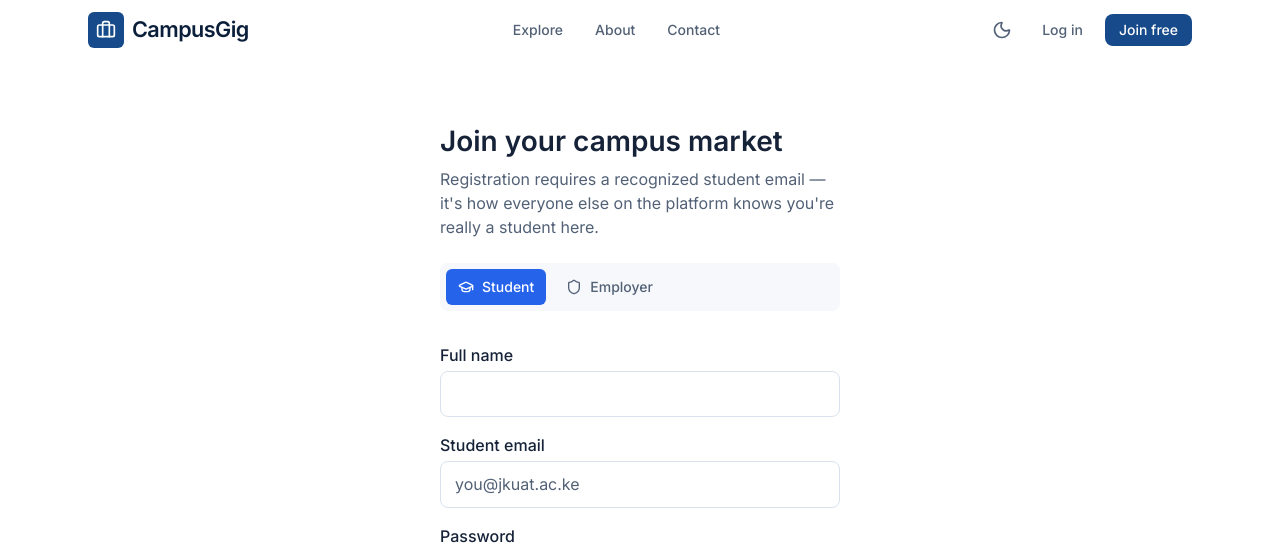
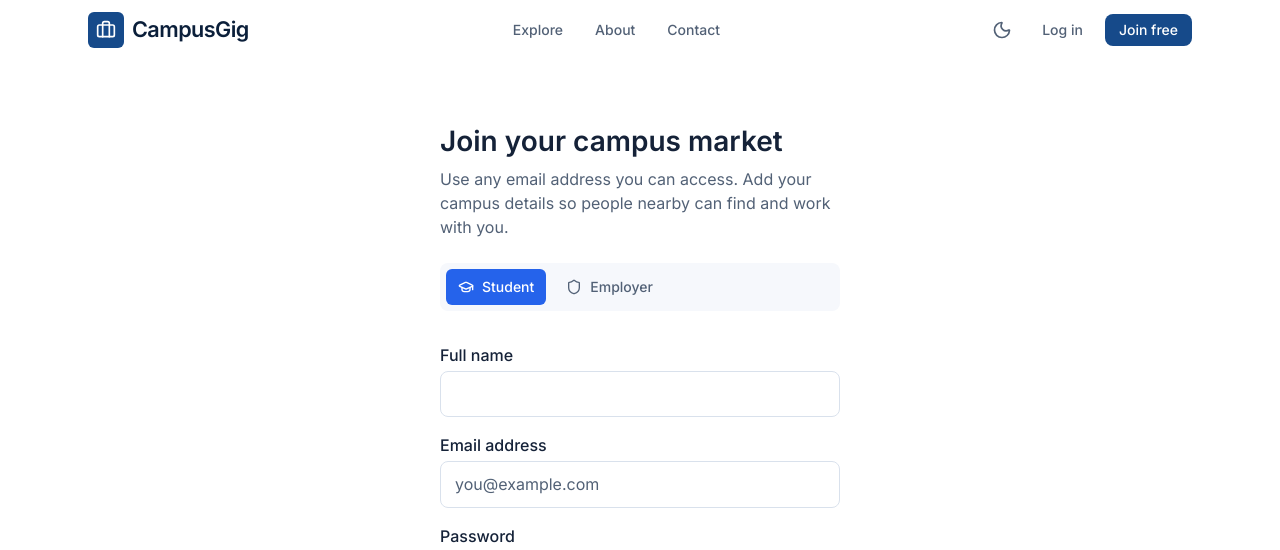
Before and after one commit to abdalla-dev453/soko-comrada, a React (Vite) app in the folder client/: page /register in a window 1280 px wide. Shown: the top 550 px of the page. Built offline with nearby package versions, Linux system fonts and the light colour scheme; no server answers.

Commit message:
fix(registration): allow personal email and complete signup
Allow personal emails in student and employer signup copy, correct schema-compatible student payload submission, simplify optional employer details, and keep new accounts authenticated after registration.

```diff
--- a/client/src/context/AuthContext.jsx
+++ b/client/src/context/AuthContext.jsx
@@ -58,6 +58,7 @@ export function AuthProvider({ children }) {
   const refreshProfile = useCallback(async () => {
     const me = await authApi.fetchMe();
     setUser(me);
+    setStatus("authenticated");
     return me;
   }, []);
 
--- a/client/src/pages/About.jsx
+++ b/client/src/pages/About.jsx
@@ -54,7 +54,7 @@ export default function About() {
             <Principle
               icon={ShieldCheck}
               title="Verified, not anonymous"
-              body="Registration is gated by student email. A rating that follows you means bad actors can't just make a new account and start over."
+              body="Reachable contact details and a rating that follows each account help everyone know who they're working with."
             />
             <Principle
               icon={Users}
--- a/client/src/pages/Home.jsx
+++ b/client/src/pages/Home.jsx
@@ -55,7 +55,7 @@ export default function Home() {
     <>
       <SEO
         title="Comrade Plug — Campus gigs & hustles, sorted"
-        description="Post a task or offer a skill on your campus. Fast, local, and verified by .ac.ke email — no more scrolling five WhatsApp groups."
+        description="Post a task or offer a skill on your campus. Fast, local, and connected to students and employers nearby."
         path="/"
       />
 
@@ -181,11 +181,11 @@ export default function Home() {
               <ShieldCheck className="h-6 w-6 flex-shrink-0 text-success-500" aria-hidden="true" />
               <div>
                 <h3 className="font-display font-semibold text-base text-on-brand">
-                  Verified by student email
+                  Campus-focused accounts
                 </h3>
                 <p className="mt-1 text-sm text-on-brand/70">
-                  Registration is restricted to recognized .ac.ke domains, so you know
-                  who you're dealing with.
+                  Students and employers use reachable email addresses and clear campus
+                  or business details.
                 </p>
               </div>
             </div>
--- a/client/src/pages/Login.jsx
+++ b/client/src/pages/Login.jsx
@@ -26,7 +26,7 @@ export default function Login() {
 
   const validate = () => {
     const errors = {};
-    if (!form.email.trim()) errors.email = "Enter your student email.";
+    if (!form.email.trim()) errors.email = "Enter your email address.";
     if (!form.password) errors.password = "Enter your password.";
     setFieldErrors(errors);
     return Object.keys(errors).length === 0;
--- a/client/src/pages/Privacy.jsx
+++ b/client/src/pages/Privacy.jsx
@@ -3,7 +3,7 @@ import { SEO } from "../components/common/SEO";
 const SECTIONS = [
   {
     heading: "What we collect",
-    body: `When you register, we collect your name, student email, phone number, university, and campus location — the minimum needed to verify you're a real student and to connect you with people on your own campus. When you post or apply to a gig, we store what you write in that listing or application. If you submit an M-Pesa code for a boost or subscription, we store the code and amount to verify the payment.`,
+    body: `When you register, we collect your name, email address, phone number, and the campus or business details you provide. You may use a personal or organization email address. When you post or apply to a gig, we store what you write in that listing or application. If you submit an M-Pesa code for a boost or subscription, we store the code and amount to verify the payment.`,
   },
   {
     heading: "How we use it",
--- a/client/src/pages/Register.jsx
+++ b/client/src/pages/Register.jsx
@@ -7,6 +7,7 @@ import { SEO } from "../components/common/SEO";
 import { Button } from "../components/common/Button";
 import { ErrorBanner, FieldError, fieldClasses } from "../components/common/ErrorBanner";
 import * as authApi from "../api/auth";
+import { useAuth } from "../hooks/useAuth";
 import { useToast } from "../hooks/useToast";
 import { heroItem } from "../utils/motion";
 
@@ -29,6 +30,7 @@ const initialForm = {
 };
 
 export default function Register() {
+  const { refreshProfile } = useAuth();
   const { toast } = useToast();
   const navigate = useNavigate();
 
@@ -38,6 +40,12 @@ export default function Register() {
   const [submitting, setSubmitting] = useState(false);
 
   const set = (key) => (e) => setForm((f) => ({ ...f, [key]: e.target.value }));
+
+  const selectUserType = (userType) => {
+    setForm((current) => ({ ...current, user_type: userType }));
+    setFieldErrors({});
+    setFormError("");
+  };
 
   const validate = () => {
     const errors = {};
@@ -55,7 +63,6 @@ export default function Register() {
       if (!form.campus_location.trim()) errors.campus_location = "Enter your campus, e.g. JKUAT Juja.";
     }
     if (form.user_type === "employer" && !form.business_name.trim()) errors.business_name = "Enter your business name.";
-    if (form.user_type === "employer" && !form.business_registration_number.trim()) errors.business_registration_number = "Enter your registration number.";
     if (form.user_type === "employer" && !form.business_location.trim()) errors.business_location = "Enter your business location.";
     if (form.user_type === "employer" && !form.contact_person_name.trim()) errors.contact_person_name = "Enter the contact person's name.";
     if (form.user_type === "employer" && !/^\+?\d{9,15}$/.test(form.contact_person_phone.trim())) errors.contact_person_phone = "Enter a valid phone number.";
@@ -87,8 +94,17 @@ export default function Register() {
         };
         await authApi.registerEmployer(payload);
       } else {
-        await authApi.registerStudent({ ...form, name: form.name.trim(), email: form.email.trim().toLowerCase() });
+        await authApi.registerStudent({
+          name: form.name.trim(),
+          email: form.email.trim().toLowerCase(),
+          password: form.password,
+          phone_number: form.phone_number,
+          university: form.university.trim(),
+          campus_location: form.campus_location.trim(),
+          referral_code: form.referral_code.trim() || undefined,
+        });
       }
+      await refreshProfile();
       toast({ variant: "success", title: "You're in", description: "Welcome to CampusGig Kenya." });
       navigate("/dashboard", { replace: true });
     } catch (err) {
@@ -102,7 +118,7 @@ export default function Register() {
       }
       setFormError(
         err.message ||
-          "Couldn't create your account. Make sure you're using a recognized student email."
+          "Couldn't create your account. Check your details and try again."
       );
     } finally {
       setSubmitting(false);
@@ -113,7 +129,7 @@ export default function Register() {
     <>
       <SEO
         title="Create your account"
-        description="Register with your student email or employer business details to post opportunities and apply for campus work on CampusGig Kenya."
+        description="Create a student or employer account with an email address you can access."
         path="/register"
       />
       <div className="mx-auto flex max-w-md flex-col justify-center px-4 py-16 sm:px-6">
@@ -121,14 +137,14 @@ export default function Register() {
           <h1 className="font-display font-semibold text-fluid-2xl">Join your campus market</h1>
           <p className="mt-2 text-fluid-sm text-text-secondary">
             {form.user_type === "employer"
-              ? "Employers must verify their business email and registration. Once verified, you can post opportunities to Kenyan students."
-              : 'Registration requires a recognized student email — it\'s how everyone else on the platform knows you\'re really a student here.'}
+              ? "Use a personal or business email you can access. Add your business details for review before posting opportunities."
+              : "Use any email address you can access. Add your campus details so people nearby can find and work with you."}
           </p>
 
           <div className="mt-6 flex items-center gap-2 rounded-lg bg-canvas p-1.5 text-sm">
             <button
               type="button"
-              onClick={() => setForm((f) => ({ ...f, user_type: "student" }))}
+              onClick={() => selectUserType("student")}
               className={`flex items-center gap-2 rounded-md px-3 py-2 font-medium transition-all ${
                 form.user_type === "student"
                   ? "bg-brand-500 text-surface shadow-sm"
@@ -139,7 +155,7 @@ export default function Register() {
             </button>
             <button
               type="button"
-              onClick={() => setForm((f) => ({ ...f, user_type: "employer" }))}
+              onClick={() => selectUserType("employer")}
               className={`flex items-center gap-2 rounded-md px-3 py-2 font-medium transition-all ${
                 form.user_type === "employer"
                   ? "bg-brand-500 text-surface shadow-sm"
@@ -163,12 +179,12 @@ export default function Register() {
               />
             </Field>
 
-            <Field label={form.user_type === "employer" ? "Business email" : "Student email"} id="email" error={fieldErrors.email}>
+            <Field label="Email address" id="email" error={fieldErrors.email}>
               <input
                 id="email"
                 type="email"
                 autoComplete="email"
-                placeholder={form.user_type === "employer" ? "you@company.com" : "you@jkuat.ac.ke"}
+                placeholder="you@example.com"
                 value={form.email}
                 onChange={set("email")}
                 className={fieldClasses(Boolean(fieldErrors.email))}
@@ -221,10 +237,6 @@ export default function Register() {
               </div>
             )}
 
-            <Button type="submit" icon={UserPlus} loading={submitting} fullWidth>
-              Create account
-            </Button>
-
             {form.user_type === "employer" && (
               <>
                 <Field label="Business name" id="business_name" error={fieldErrors.business_name}>
@@ -237,7 +249,7 @@ export default function Register() {
                   />
                 </Field>
 
-                <Field label="Business registration number" id="business_registration_number" error={fieldErrors.business_registration_number}>
+                <Field label="Business registration number (optional)" id="business_registration_number" error={fieldErrors.business_registration_number}>
                   <input
                     id="business_registration_number"
                     placeholder="CR 12345"
@@ -278,11 +290,11 @@ export default function Register() {
                   />
                 </Field>
 
-                <Field label="Contact person email" id="contact_person_email" error={fieldErrors.contact_person_email}>
+                <Field label="Contact email" id="contact_person_email" error={fieldErrors.contact_person_email}>
                   <input
                     id="contact_person_email"
                     type="email"
-                    placeholder="contact@company.com"
+                    placeholder="name@example.com"
                     value={form.contact_person_email}
                     onChange={set("contact_person_email")}
                     className={fieldClasses(Boolean(fieldErrors.contact_person_email))}
@@ -317,6 +329,10 @@ export default function Register() {
                 Have a code from a classmate? They'll earn a free boost for referring you.
               </p>
             </div>
+
+            <Button type="submit" icon={UserPlus} loading={submitting} fullWidth>
+              Create account
+            </Button>
           </form>
 
           <p className="mt-6 text-fluid-sm text-text-secondary text-center">
--- a/client/src/pages/Terms.jsx
+++ b/client/src/pages/Terms.jsx
@@ -3,7 +3,7 @@ import { SEO } from "../components/common/SEO";
 const SECTIONS = [
   {
     heading: "Who can use ComradePlug",
-    body: `Registration is restricted to students with a recognized university email domain. You must provide accurate information when registering and keep your account details up to date. You're responsible for activity that happens under your account.`,
+    body: `Students and employers may register with a personal or organization email address. You must provide accurate account, campus, and business information and keep your details up to date. You're responsible for activity that happens under your account.`,
   },
   {
     heading: "Posting and applying to gigs",
```
Also changed, not shown: 1 other file (tests, documents, lock files or other folders).
